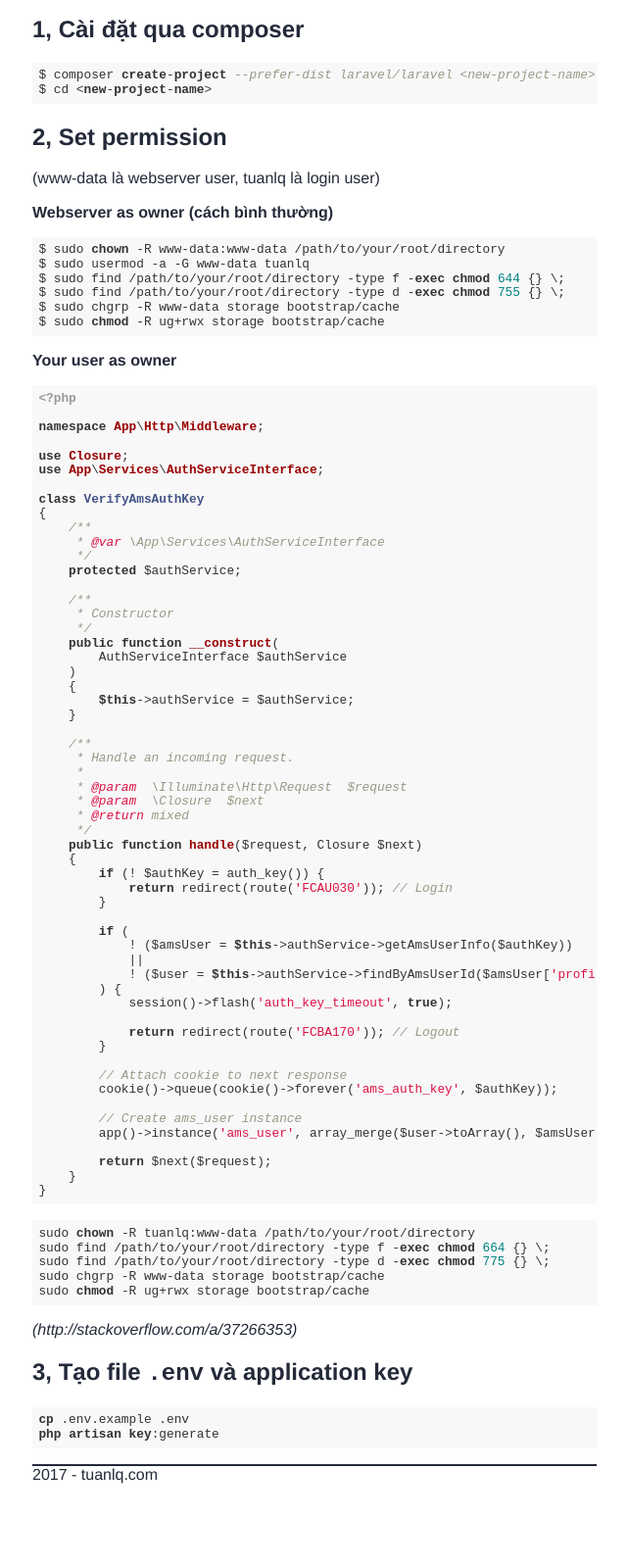
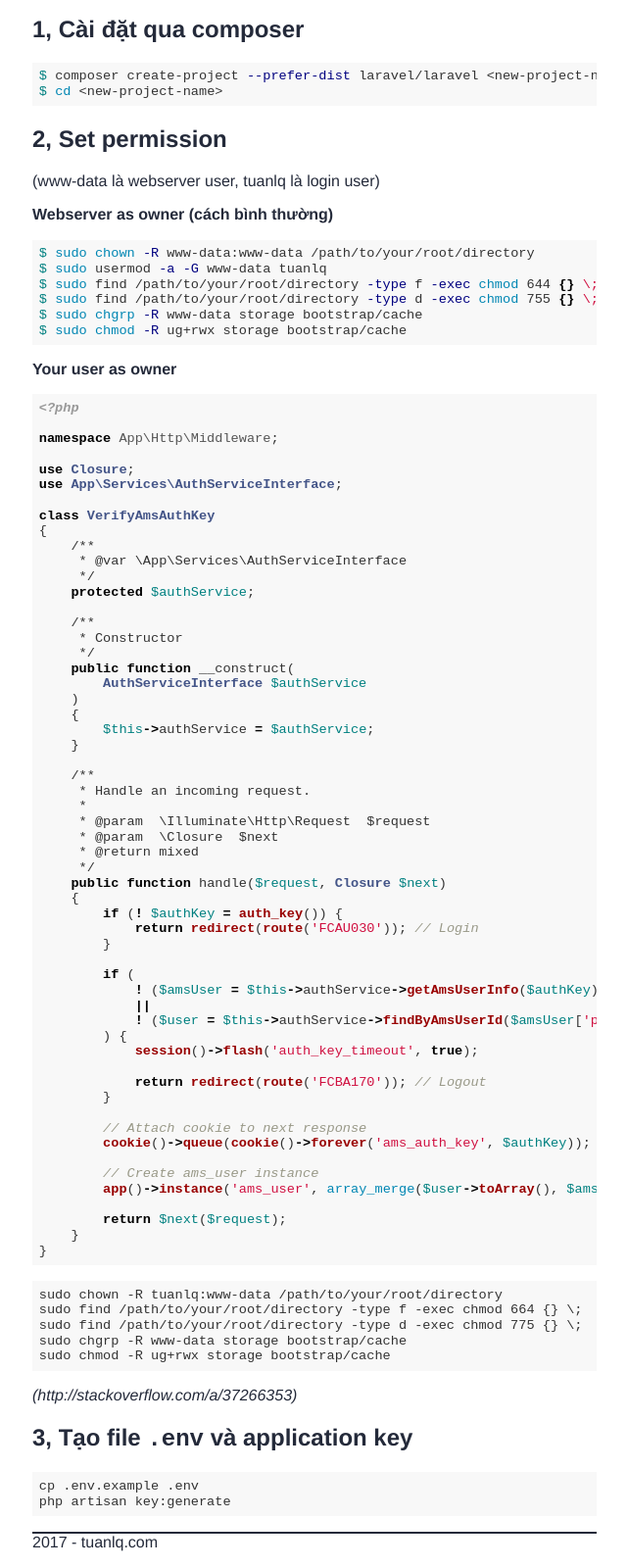
Before and after one commit to tuanle/tuanle.github.io, a Jekyll site: the page built from laravel/install.md, in a window 1280 px wide, cut to the strip 657-2257 px from the top of the page. Shown: the whole strip at 98% size, without its empty margins (159-799 px from the left). Built offline with Jekyll 4.4.1, drawn with Linux system fonts in a browser that asks for light colours; before the commit the page ends 2187 px from its top, so only the background shows below that.

Commit message:
[temp] Temporary commit in 2017-02-16 06:17

```diff
--- a/_config.yml
+++ b/_config.yml
@@ -1,4 +1,5 @@
 markdown: kramdown
+highlighter: rouge
 kramdown:
     input: GFM
-    syntax_highlighter: false
+    syntax_highlighter: rouge
--- a/_layouts/default.html
+++ b/_layouts/default.html
@@ -12,7 +12,7 @@
 
         <link href="https://fonts.googleapis.com/css?family=Noto+Sans|Noto+Serif" rel="stylesheet">
         <link rel="stylesheet" href="/assets/css/normalize.css" type="text/css" />
-        <link rel="stylesheet" href="/assets/css/highlight.css" type="text/css" />
+        <link rel="stylesheet" href="/assets/css/syntax.css" type="text/css" />
         <link rel="stylesheet" href="/assets/css/main.css" type="text/css" />
     </head>
     <body>
--- a/assets/css/syntax.css
+++ b/assets/css/syntax.css
@@ -1,3 +1,4 @@
+.highlight code { display: block; overflow-x: auto; padding: 0.5em; font-size: 0.85rem; color: #333; background: #f8f8f8; }
 .highlight .hll { background-color: #ffffcc }
 .highlight .c { color: #999988; font-style: italic } /* Comment */
 .highlight .err { color: #a61717; background-color: #e3d2d2 } /* Error */
```
Also changed, not shown: other parts of _layouts/default.html (+0 -2 lines).
